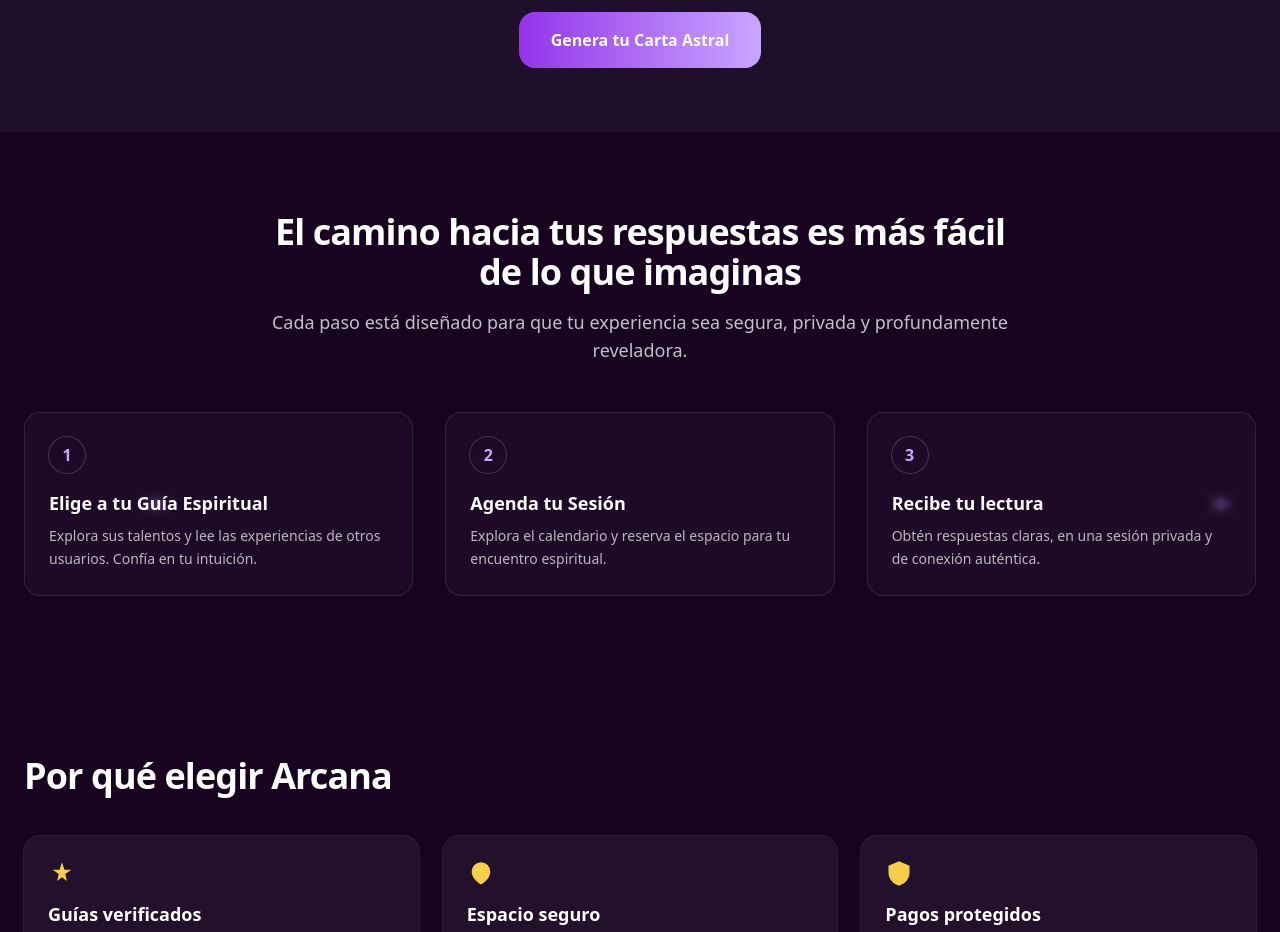
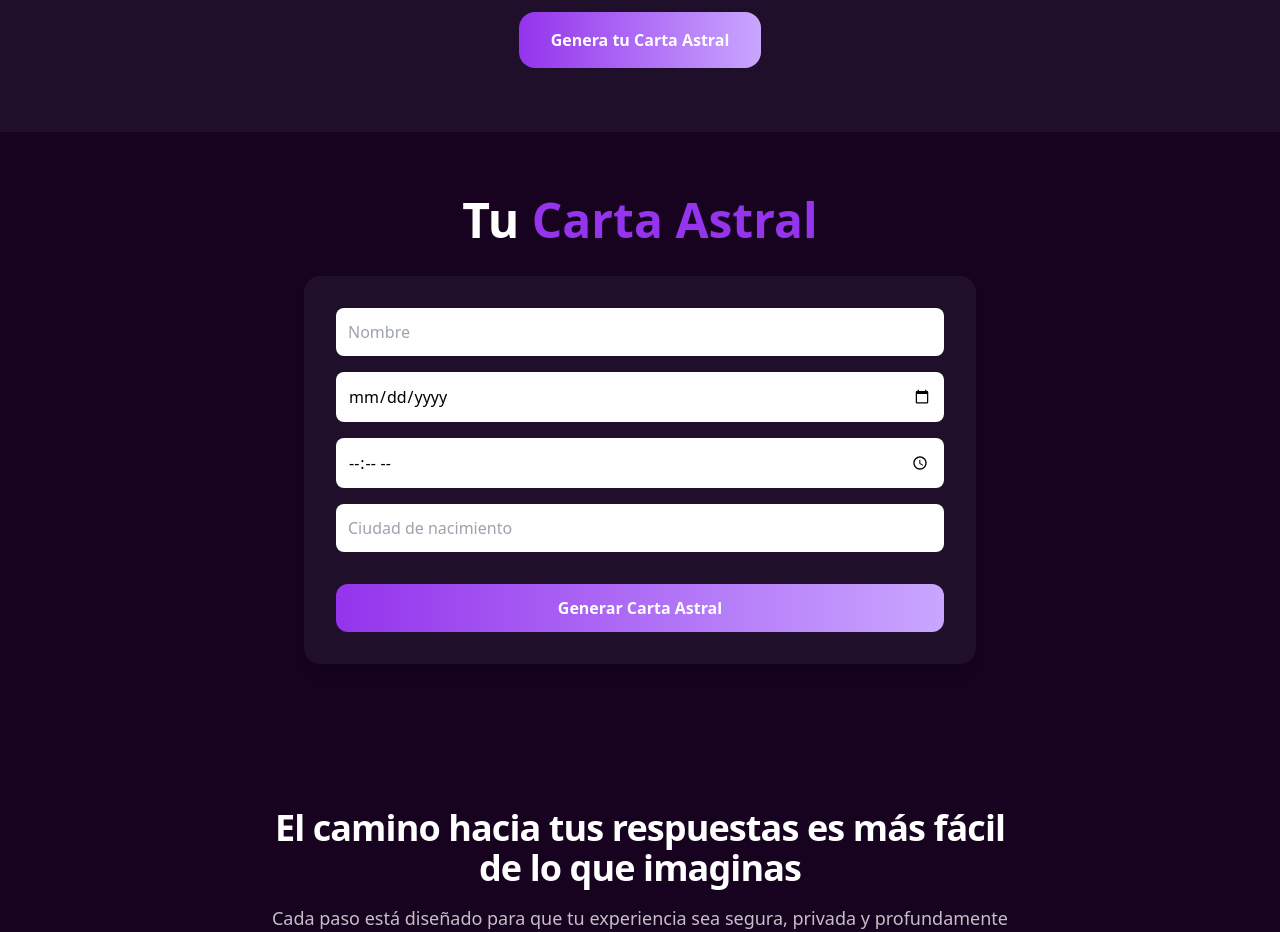
Before and after one commit to arcana302-art/arcana-v2, a Next.js app: page / in a window 1280 px wide. Shown: the part 1120-2052 px from the top of the page. Built offline with nearby package versions, Linux system fonts and the light colour scheme.

Commit message:
Update page.tsx

```diff
--- a/app/page.tsx
+++ b/app/page.tsx
@@ -1,5 +1,6 @@
 import Hero from "@/components/Hero";
-import Gancho from "@/components/Gancho"; // NUEVO: Carta Astral / Gancho
+import Gancho from "@/components/Gancho"; // NUEVO
+import CartaAstral from "@/components/CartaAstral"; // NUEVO
 import HowItWorks from "@/components/HowItWorks";
 import Benefits from "@/components/Benefits";
 import Categories from "@/components/Categories";
@@ -17,13 +18,9 @@ import JoinAsExpert from "@/components/JoinAsExpert";
 export default function Page() {
   return (
     <main className="bg-[#17031F] text-white">
-      {/* Hero principal */}
       <Hero />
-
-      {/* Gancho de Carta Astral */}
-      <Gancho />
-
-      {/* Secciones informativas y funcionales */}
+      <Gancho />         {/* NUEVO: sección gancho, horóscopos y escala de conciencia */}
+      <CartaAstral />    {/* NUEVO: sección interactiva para calcular carta astral */}
       <HowItWorks />
       <Benefits />
       <Categories />
```
